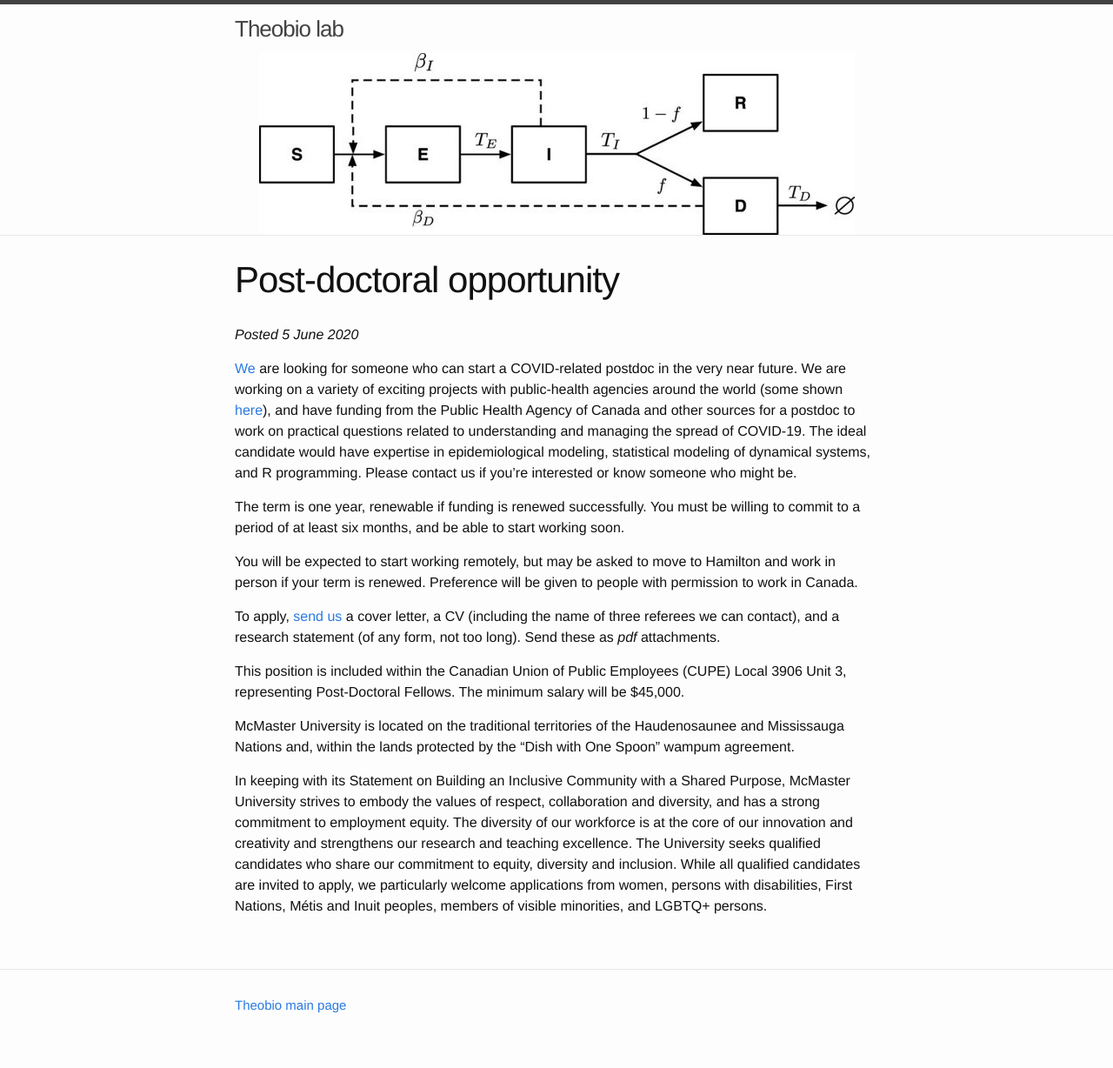
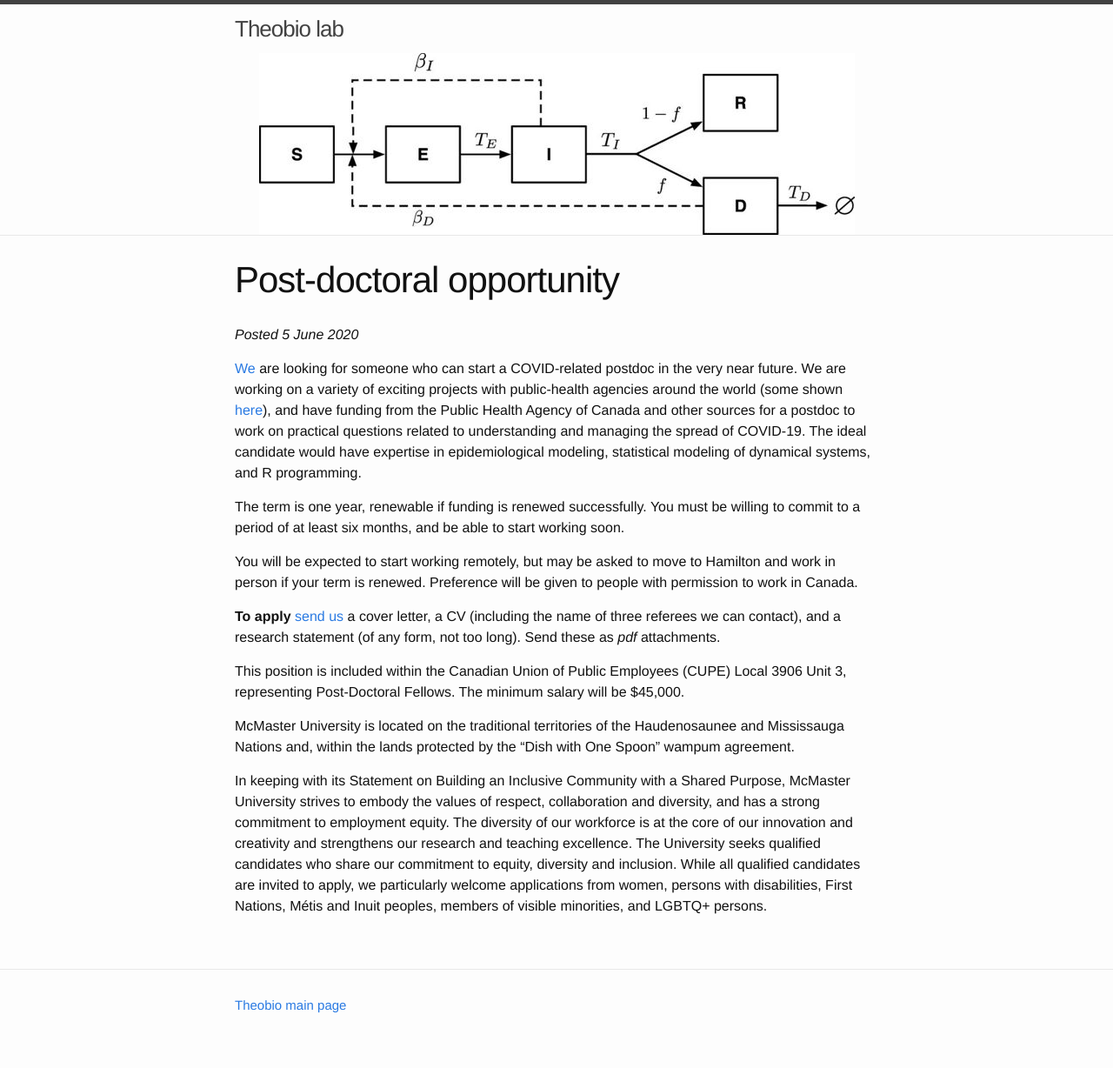
Before and after one commit to mac-theobio/mac-theobio.github.io, a Jekyll site: the page built from postdoc.md, in a window 1280 px wide. Shown: the whole page at 87% size. Built offline with Jekyll 4.4.1, drawn with Linux system fonts in a browser that asks for light colours.

Commit message:
Take at the hanging "contact us" line which seemed written for email. Leave the "email us" with link.

```diff
--- a/postdoc.md
+++ b/postdoc.md
@@ -5,13 +5,13 @@ title: Post-doctoral opportunity
 
 _Posted 5 June 2020_
 
-[We](index.html) are looking for someone who can start a COVID-related postdoc in the very near future. We are working on a variety of exciting projects with public-health agencies around the world (some shown [here](covid-19/)), and have funding from the Public Health Agency of Canada and other sources for a postdoc to work on practical questions related to understanding and managing the spread of COVID-19. The ideal candidate would have expertise in epidemiological modeling, statistical modeling of dynamical systems, and R programming. Please contact us if you're interested or know someone who might be.
+[We](index.html) are looking for someone who can start a COVID-related postdoc in the very near future. We are working on a variety of exciting projects with public-health agencies around the world (some shown [here](covid-19/)), and have funding from the Public Health Agency of Canada and other sources for a postdoc to work on practical questions related to understanding and managing the spread of COVID-19. The ideal candidate would have expertise in epidemiological modeling, statistical modeling of dynamical systems, and R programming.
 
 The term is one year, renewable if funding is renewed successfully. You must be willing to commit to a period of at least six months, and be able to start working soon.
 
 You will be expected to start working remotely, but may be asked to move to Hamilton and work in person if your term is renewed. Preference will be given to people with permission to work in Canada.
 
-To apply, [send us](mailto:bbolker+covidpostdoc@gmail.com) a cover letter, a CV (including the name of three referees we can contact), and a research statement (of any form, not too long). Send these as _pdf_ attachments.
+__To apply__ [send us](mailto:bbolker+covidpostdoc@gmail.com) a cover letter, a CV (including the name of three referees we can contact), and a research statement (of any form, not too long). Send these as _pdf_ attachments.
 
 This position is included within the Canadian Union of Public Employees (CUPE) Local 3906 Unit 3, representing Post-Doctoral Fellows.  The minimum salary will be $45,000.
 
```
